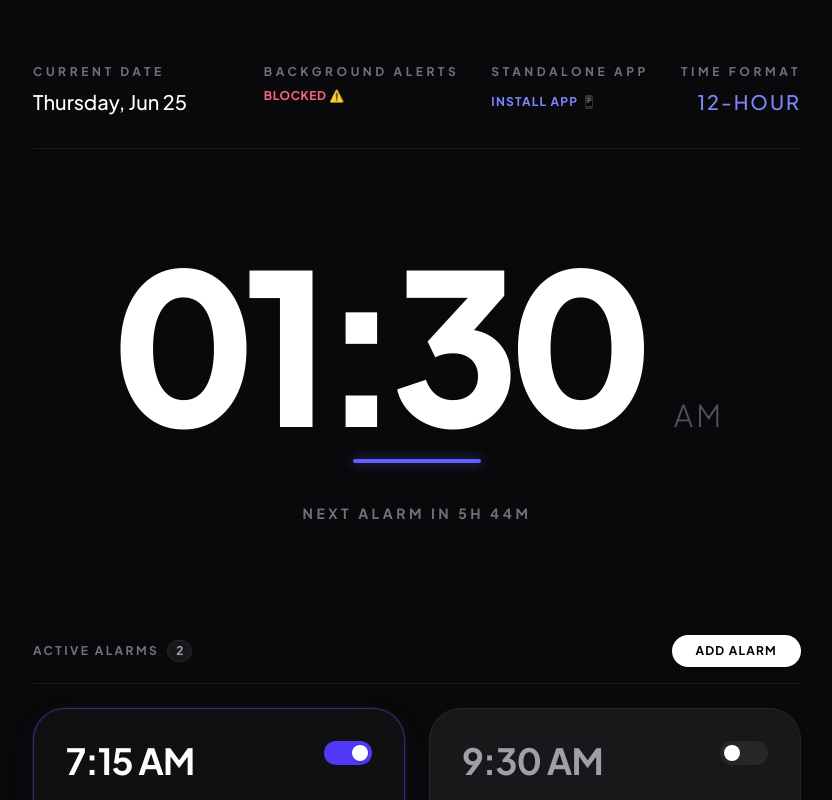
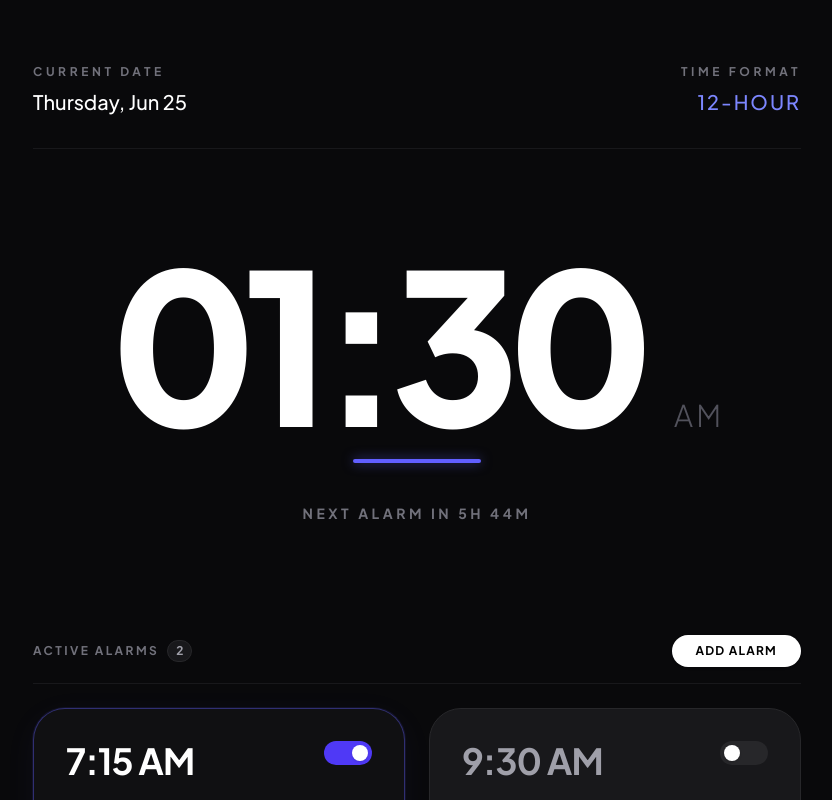
Before and after one commit to agoluburdo-lang/Alarm-clock, a React (Vite) app: page / in a window 1280 px wide. Shown: the top 800 px of the page, without its empty margins (223-1055 px from the left). Built offline with nearby package versions, Linux system fonts and the light colour scheme.

Commit message:
Будильник

```diff
--- a/package.json
+++ b/package.json
@@ -17,6 +17,8 @@
   "dependencies": {
     "@capacitor/android": "^8.4.1",
     "@capacitor/core": "^8.4.1",
+    "@capacitor/filesystem": "^8.1.2",
+    "@capacitor/local-notifications": "^8.2.0",
     "@google/genai": "^2.4.0",
     "@tailwindcss/vite": "^4.1.14",
     "@vitejs/plugin-react": "^5.0.4",
--- a/src/App.tsx
+++ b/src/App.tsx
@@ -258,10 +258,25 @@ export default function App() {
   };
 
   // Toggle alarm enabled switch
-  const handleToggleAlarm = (alarmId: string) => {
+  const handleToggleAlarm = async (alarmId: string) => {
     const updated = alarms.map((al) => {
       if (al.id === alarmId) {
         const nextEnabled = !al.enabled;
+        if (nextEnabled) {
+          // Request necessary permissions on Android when enabling an alarm
+          try {
+            if (typeof window !== 'undefined' && (window as any).Capacitor) {
+              import('@capacitor/filesystem').then(({ Filesystem }) => {
+                Filesystem.requestPermissions().catch(console.error);
+              });
+              import('@capacitor/local-notifications').then(({ LocalNotifications }) => {
+                LocalNotifications.requestPermissions().catch(console.error);
+              });
+            }
+          } catch (e) {
+            console.error(e);
+          }
+        }
         return {
           ...al,
           enabled: nextEnabled,
@@ -439,49 +454,6 @@ export default function App() {
             <p className="text-xl font-medium text-white">{formattedDate}</p>
           </div>
           <div className="flex flex-wrap gap-x-8 gap-y-4 items-start w-full sm:w-auto">
-            <div className="min-w-[120px]">
-              <h2 className="text-xs uppercase tracking-[0.3em] text-zinc-500 font-bold mb-2">Background Alerts</h2>
-              {notificationPermission === 'granted' ? (
-                <div className="flex items-center gap-2 text-indigo-400 font-bold text-xs uppercase tracking-wider">
-                  <span className="relative flex h-2 w-2">
-                    <span className="animate-ping absolute inline-flex h-full w-full rounded-full bg-indigo-400 opacity-75"></span>
-                    <span className="relative inline-flex rounded-full h-2 w-2 bg-indigo-500"></span>
-                  </span>
-                  <span>Active</span>
-                </div>
-              ) : notificationPermission === 'denied' ? (
-                <span className="text-rose-400 font-bold text-xs uppercase tracking-wider block" title="Enable notifications in browser settings for background alarm functionality">
-                  Blocked ⚠️
-                </span>
-              ) : (
-                <button
-                  id="enable-notifications-btn"
-                  onClick={requestNotificationPermission}
-                  className="text-xs font-bold uppercase tracking-widest text-indigo-400 hover:text-indigo-300 transition-colors cursor-pointer"
-                >
-                  Enable 🔔
-                </button>
-              )}
-            </div>
-            <div className="min-w-[120px]">
-              <h2 className="text-xs uppercase tracking-[0.3em] text-zinc-500 font-bold mb-2">Standalone App</h2>
-              {isStandalone ? (
-                <div className="flex items-center gap-2 text-emerald-400 font-bold text-xs uppercase tracking-wider">
-                  <span className="relative flex h-2 w-2">
-                    <span className="relative inline-flex rounded-full h-2 w-2 bg-emerald-500"></span>
-                  </span>
-                  <span>Installed 💻</span>
-                </div>
-              ) : (
-                <button
-                  id="install-pwa-btn"
-                  onClick={handleInstallApp}
-                  className="text-xs font-bold uppercase tracking-widest text-indigo-400 hover:text-indigo-300 transition-colors cursor-pointer"
-                >
-                  Install App 📱
-                </button>
-              )}
-            </div>
             <div className="text-left sm:text-right">
               <h2 className="text-xs uppercase tracking-[0.3em] text-zinc-500 font-bold mb-2">Time Format</h2>
               <button
```
Also changed, not shown: 15 other files (tests, documents, lock files or other folders).
